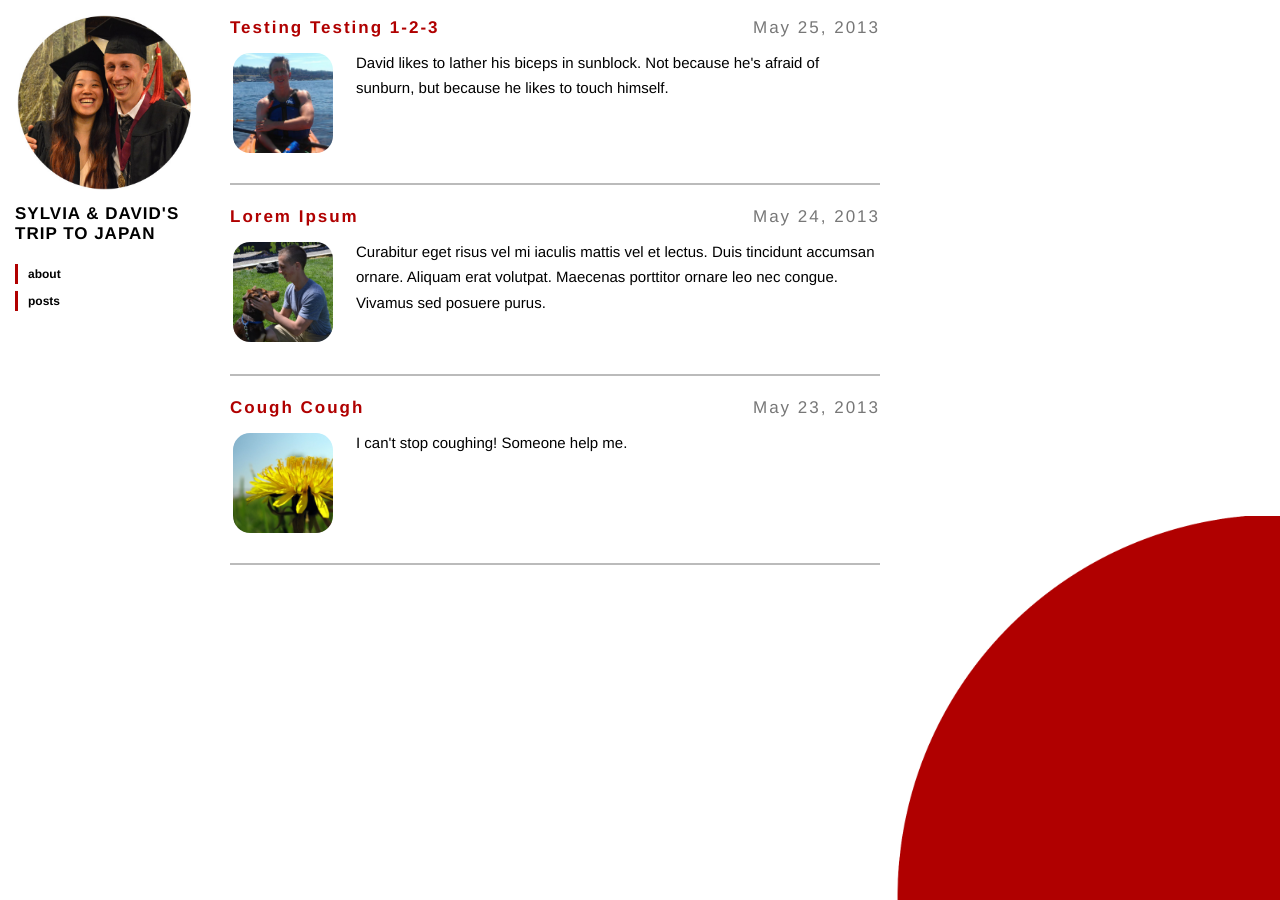
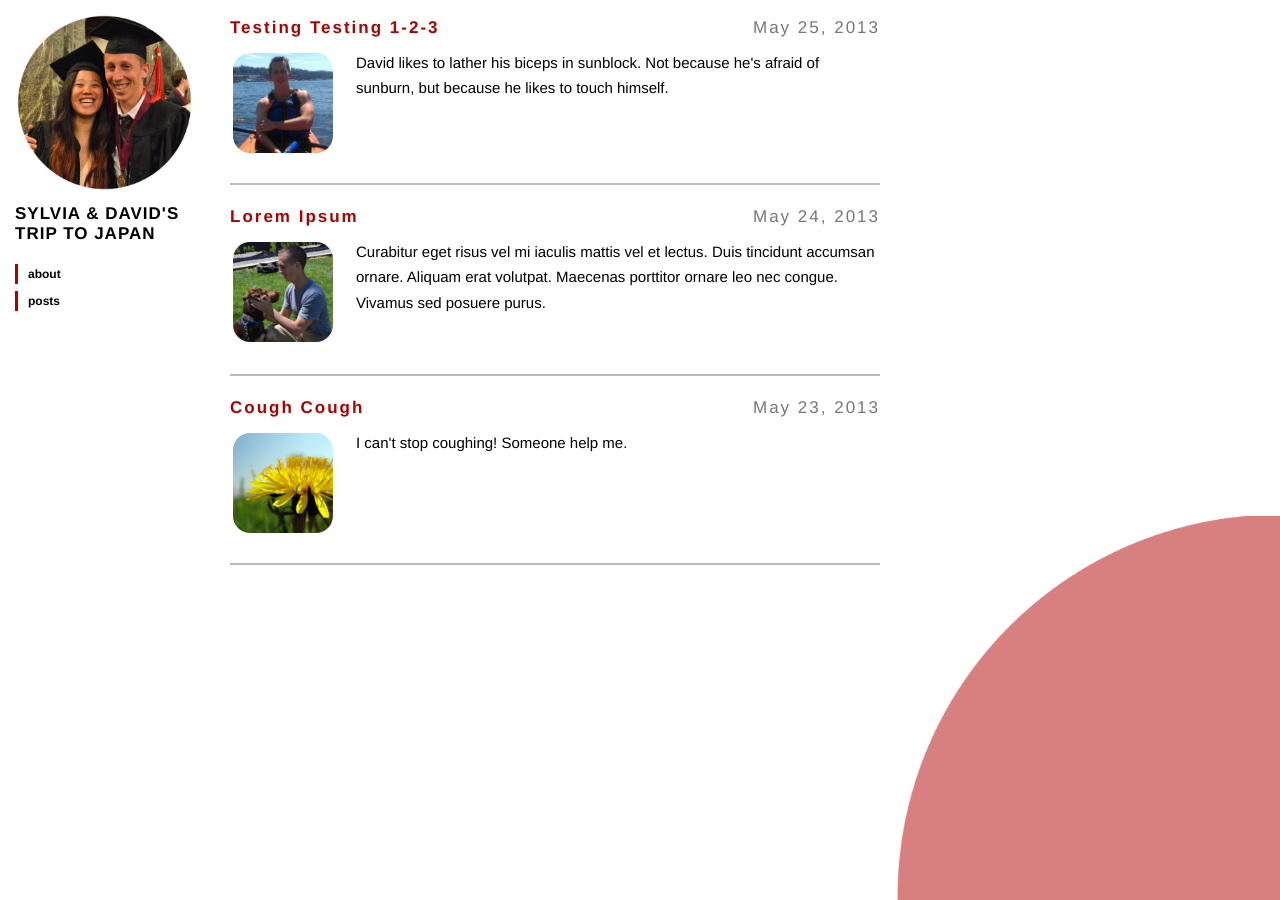
Before and after one commit to kasaharas/japan-blog, a Jekyll site: the page built from index.html, in a window 1280 px wide. Built offline with Jekyll 4.4.1, drawn with Linux system fonts in a browser that asks for light colours; nearby versions of some CDN libraries.

Commit message:
Changed background to 50% lighter opacity

```diff
--- a/css/base.css
+++ b/css/base.css
@@ -1,6 +1,6 @@
 @charset "UTF-8";
 body {
-  background-image:url('../images/background.png');
+  background-image:url('../images/background-50.png');
   background-repeat:no-repeat;
   background-attachment:fixed;
   background-size: 30%;
```
Also changed, not shown: images/background-50.png (added).
